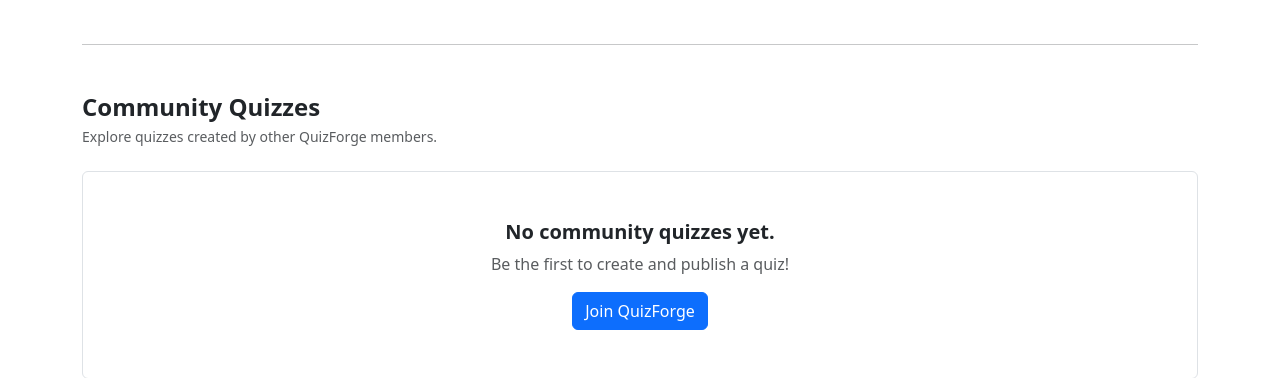
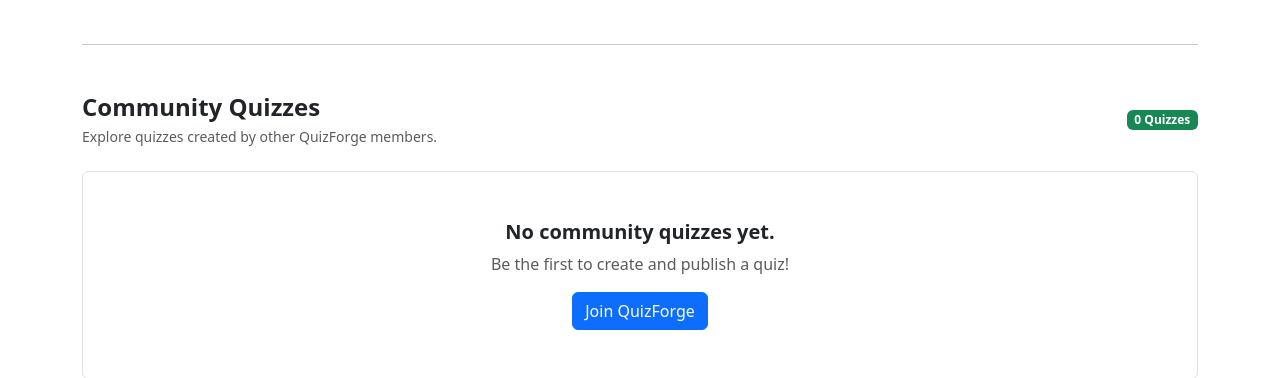
Before and after one commit to IronMonger13/QuizForge, a Django app: page /explore/ in a window 1280 px wide. Shown: the part 475-853 px from the top of the page. Run offline with Django 5.2, Linux system fonts and the light colour scheme; data that the repository does not hold is empty.

Commit message:
Fix quiz counts on explore page

```diff
--- a/quizzes/templates/quizzes/explore_quizzes.html
+++ b/quizzes/templates/quizzes/explore_quizzes.html
@@ -48,7 +48,7 @@
                     <h4 class="fw-bold mb-1">Featured Quizzes</h4>
                     <p class="text-muted small mb-0">Start practising with our handpicked sample quizzes.</p>
                 </div>
-                <span class="badge bg-primary">{{ sample_quizzes|length }} Samples</span>
+                <span class="badge bg-primary">{{ sample_quizzes.paginator.count }} Samples</span>
             </div>
             <div class="row g-4">
                 {% for quiz in sample_quizzes %}
@@ -133,9 +133,12 @@
         <hr class="my-5">
         <!-- Community Quizzes -->
         <section>
-            <div class="mb-4">
-                <h4 class="fw-bold mb-1">Community Quizzes</h4>
-                <p class="text-muted small mb-0">Explore quizzes created by other QuizForge members.</p>
+            <div class="d-flex justify-content-between align-items-center mb-4">
+                <div>
+                    <h4 class="fw-bold mb-1">Community Quizzes</h4>
+                    <p class="text-muted small mb-0">Explore quizzes created by other QuizForge members.</p>
+                </div>
+                <span class="badge bg-success">{{ community_quizzes.paginator.count }} Quizzes</span>
             </div>
             <div class="row g-4">
                 {% for quiz in community_quizzes %}
```
